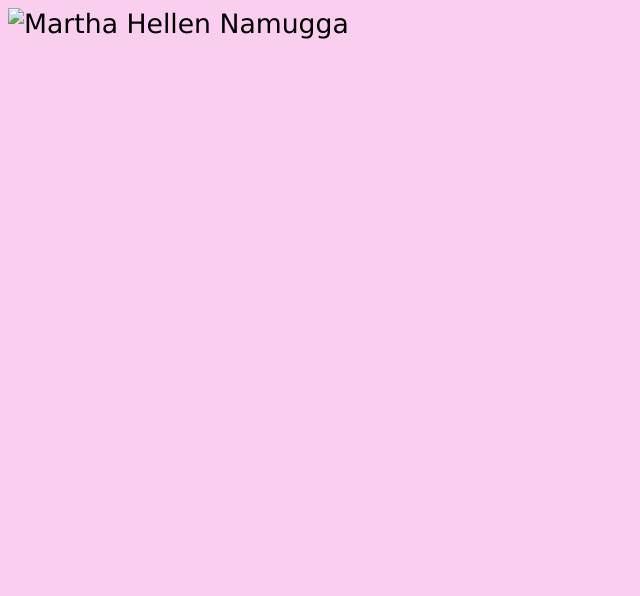
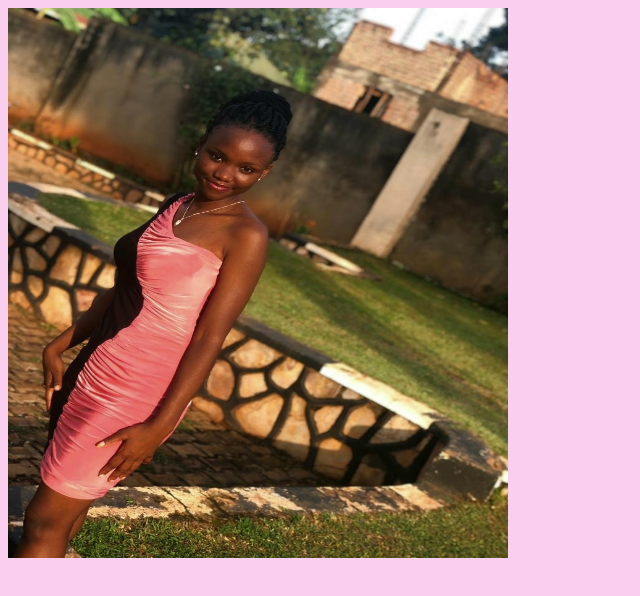
Before and after one commit to MarthaHellen/Martha-s-Projects, a plain HTML site: page picture.html in a window 1280 px wide. Shown: the whole page, without its empty margins (0-640 px from the left). Drawn offline with Linux system fonts and the light colour scheme.

Commit message:
Update picture.html

```diff
--- a/picture.html
+++ b/picture.html
@@ -8,7 +8,7 @@
         </title>
     </head>
         <body>
-          <img src ="Images/Martha.jpg" alt = "Martha Hellen Namugga"
+          <img src ="Martha.jpg" alt = "Martha Hellen Namugga"
             style="width:500px;height:550px;">
         </body>
 </html>
```
